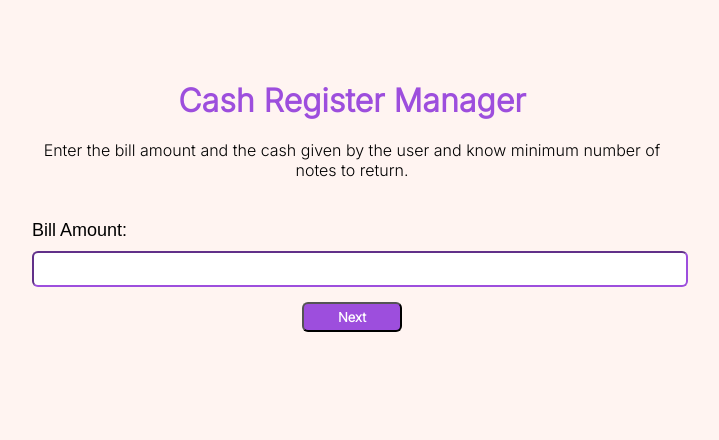
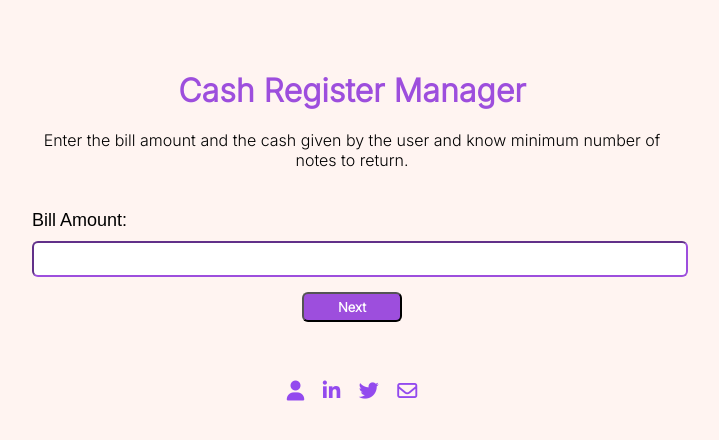
Before and after one commit to Shivani-1524/cash-register-gitversion, a plain HTML site: page index.html in a window 1280 px wide. Shown: the whole page, without its empty margins (288-1007 px from the left). Drawn offline with Linux system fonts and the light colour scheme.

Commit message:
update: added footer

```diff
--- a/index.html
+++ b/index.html
@@ -9,6 +9,7 @@
     <link rel="preconnect" href="https://fonts.googleapis.com">
     <link rel="preconnect" href="https://fonts.gstatic.com" crossorigin>
     <link href="https://fonts.googleapis.com/css2?family=Inter:wght@200;300&display=swap" rel="stylesheet">
+    <script src="https://kit.fontawesome.com/4a9487b343.js" crossorigin="anonymous"></script>
     <link rel="stylesheet" href="style.css">
 
 </head>
@@ -55,6 +56,13 @@
         </div>
 
     </div>
+    <footer>
+        <a href="https://darcode.netlify.app/" target="_blank"><i class="fas fa-user"></i></a>
+        <a href="https://www.linkedin.com/in/shivani-pothirajan-2b276996/" target="_blank"> <i
+                class="fab fa-linkedin-in"></i></a>
+        <a href="https://twitter.com/Shivani07517015" target="_blank"><i class="fab fa-twitter"></i></a>
+        <a href="mailto:shivanipothorajan@gmail.com"><i class="far fa-envelope"></i></a>
+    </footer>
 
 
     <script src="app.js"></script>
--- a/style.css
+++ b/style.css
@@ -11,7 +11,7 @@ body {
   flex-direction: column;
   width: 50vw;
   margin: auto;
-  margin-top: 60px;
+  margin-top: 50px;
 }
 
 .heading {
@@ -93,3 +93,16 @@ td {
   width: 40px;
   height: 10px;
 }
+
+footer {
+  margin-top: 20px;
+  width: 100%;
+  height: fit-content;
+  text-align: center;
+}
+
+i {
+  margin: 7px;
+  font-size: 20px;
+  color: #934aee;
+}
```
